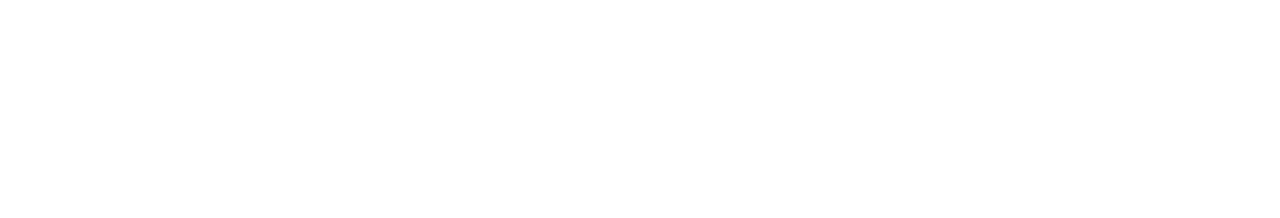
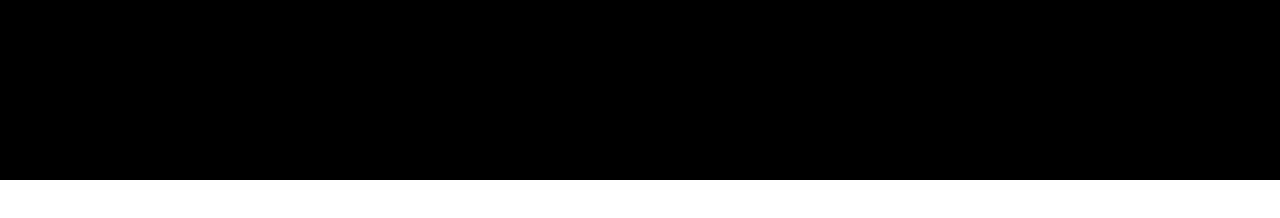
Before and after one commit to hhkral/github-test, a plain HTML site: page _practices-codes/index.html in a window 1280 px wide. Drawn offline with Linux system fonts and the light colour scheme.

Commit message:
header first step

```diff
--- a/_practices-codes/index.html
+++ b/_practices-codes/index.html
@@ -10,7 +10,22 @@
 </head>
 
 <body>
-  <div class="container"></div>
+  <div class="container">
+    <header>
+      <ul>
+        <li>tab</li>
+        <li>tab</li>
+        <li>tab</li>
+        <li>tab</li>
+        <li>tab</li>
+        <li>tab</li>
+        <li>tab</li>
+        <li>tab</li>
+        <li>tab</li>
+        <li>tab</li>
+      </ul>
+    </header>
+  </div>
   <script src="javascript.js"></script>
 </body>
 
```
